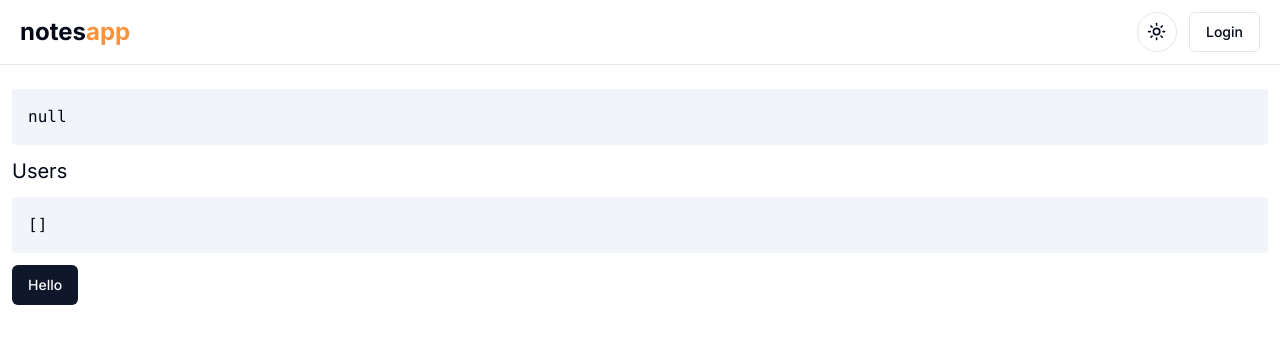
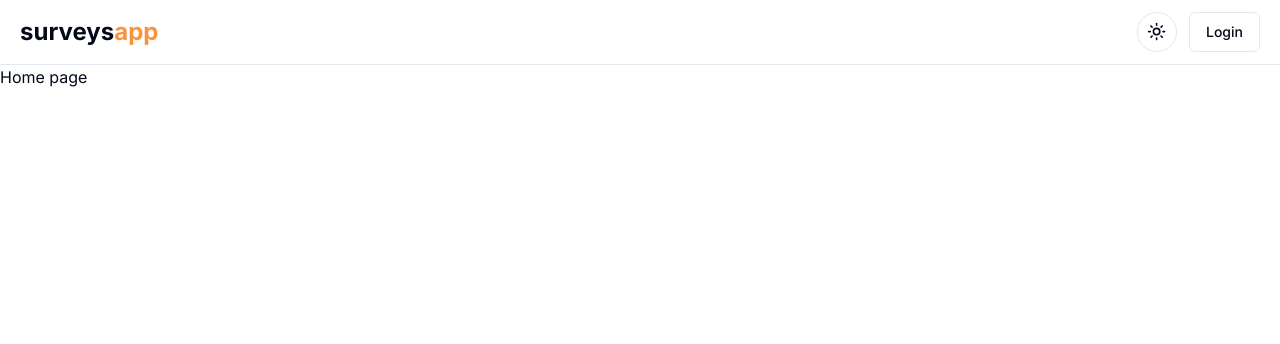
Before and after one commit to mohitkumaragrawal/surveys-app, a Next.js app: page / in a window 1280 px wide. Shown: the top 344 px of the page. Built offline with nearby package versions, Linux system fonts and the light colour scheme; no server answers; the database is empty.

Commit message:
change name

```diff
--- a/src/app/page.tsx
+++ b/src/app/page.tsx
@@ -1,29 +1,5 @@
-import { Button } from "@/components/ui/button";
-import { authOptions } from "@/lib/auth";
-import { PrismaClient } from "@prisma/client";
-import { getServerSession } from "next-auth";
-
-import prisma from "@/lib/prisma";
 const Home = async () => {
-  const session = await getServerSession(authOptions);
-
-  const users = await prisma.user.findMany({ include: { accounts: true } });
-
-  return (
-    <div className="p-3">
-      <p className="font-mono bg-muted whitespace-pre my-3 rounded p-4 overflow-auto">
-        {JSON.stringify(session, null, 2)}
-      </p>
-
-      <h1 className="my-3 text-xl">Users</h1>
-
-      <p className="font-mono bg-muted whitespace-pre my-3 rounded p-4 overflow-auto">
-        {JSON.stringify(users, null, 2)}
-      </p>
-
-      <Button>Hello</Button>
-    </div>
-  );
+  return <p>Home page</p>;
 };
 
 export default Home;
--- a/src/components/layout/nav/index.tsx
+++ b/src/components/layout/nav/index.tsx
@@ -10,7 +10,7 @@ export async function NavBar() {
   return (
     <nav className="border-b px-5 py-3 flex items-center justify-between">
       <span className="text-2xl font-bold">
-        notes
+        surveys
         <span className="text-orange-400">app</span>
       </span>
 
```
